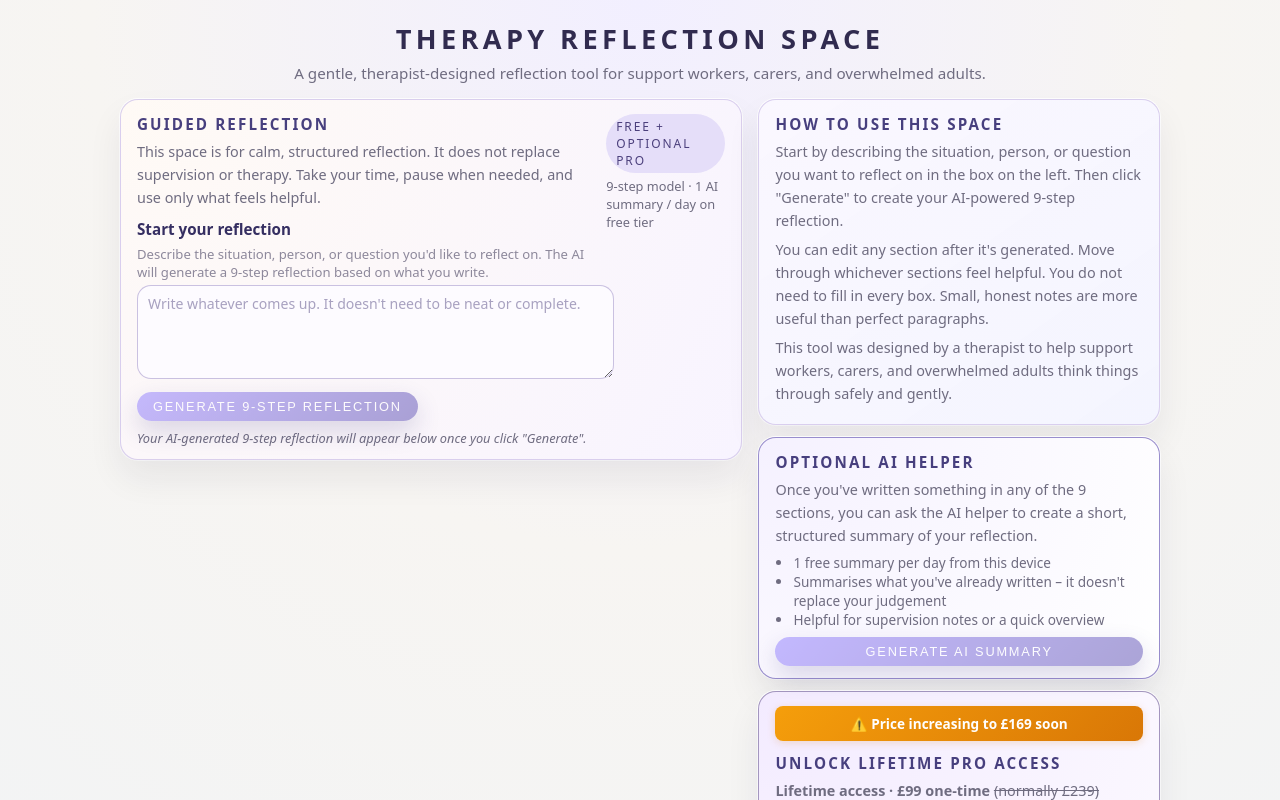
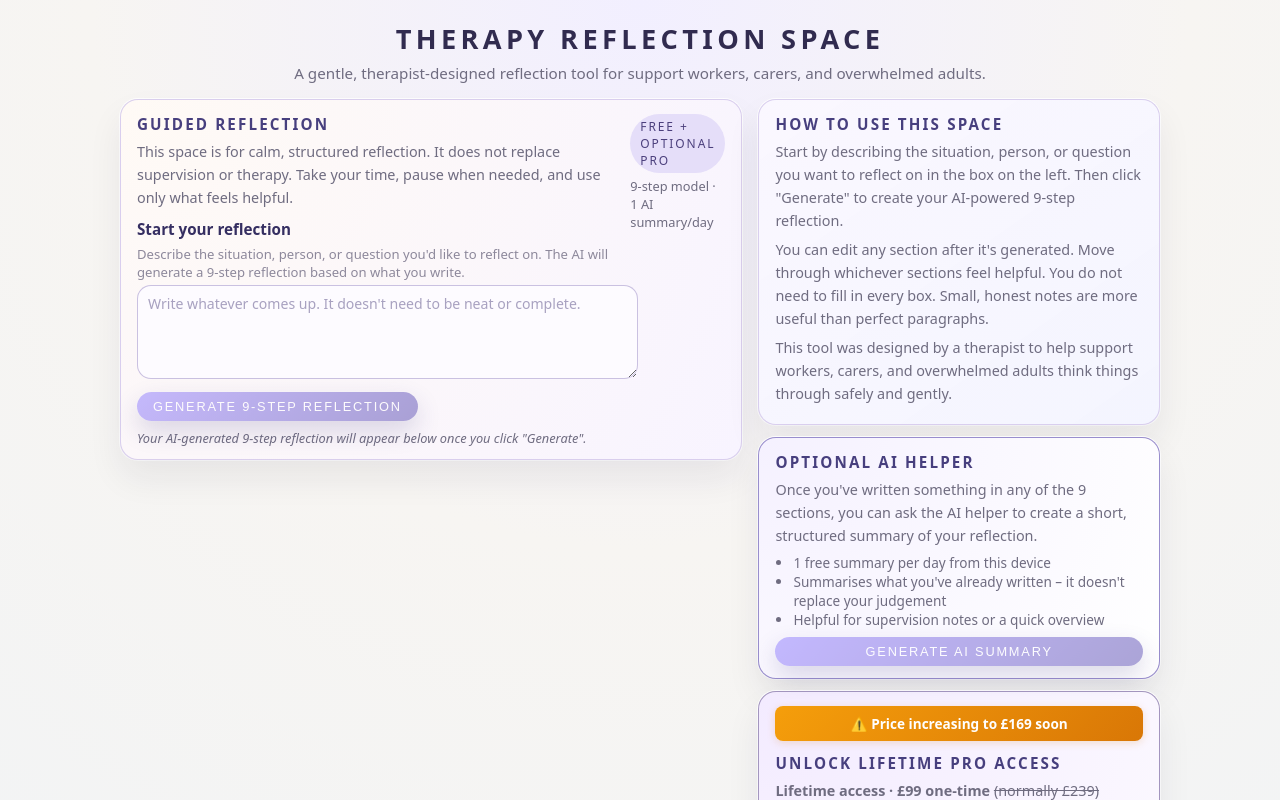
Before and after one commit to repowazdogz-droid/therapy_reflection_app, a React (Vite) app: page / in a window 1280 px wide. Shown: the top 800 px of the page. Built offline with nearby package versions, Linux system fonts and the light colour scheme.

Commit message:
Fix tag text: '1 AI summary/day' for free tier

```diff
--- a/src/components/TherapyReflectionApp.tsx
+++ b/src/components/TherapyReflectionApp.tsx
@@ -552,7 +552,7 @@ export const TherapyReflectionApp: React.FC = () => {
             <div className="tra-intro-tag">
               <span className="tra-intro-tag-label">{isPro ? "Pro unlocked" : "Free + optional Pro"}</span>
               <span className="tra-intro-tag-note">
-                9-step model · {isPro ? "unlimited AI summaries" : "1 AI summary / day on free tier"}
+                9-step model · {isPro ? "unlimited AI summaries" : "1 AI summary/day"}
               </span>
             </div>
           </div>
@@ -860,7 +860,7 @@ export const TherapyReflectionApp: React.FC = () => {
   {isPro && (
     <div className="tra-actions" style={{ marginTop: 12 }}>
       <a
-        href="/bonuses/The Advanced Reflective Workbook- new new.pdf"
+        href="/bonuses/The%20Advanced%20Reflective%20Workbook-%20new%20new.pdf"
         download="The-Advanced-Reflective-Workbook.pdf"
         style={{ textDecoration: "none", display: "block" }}
       >
```
